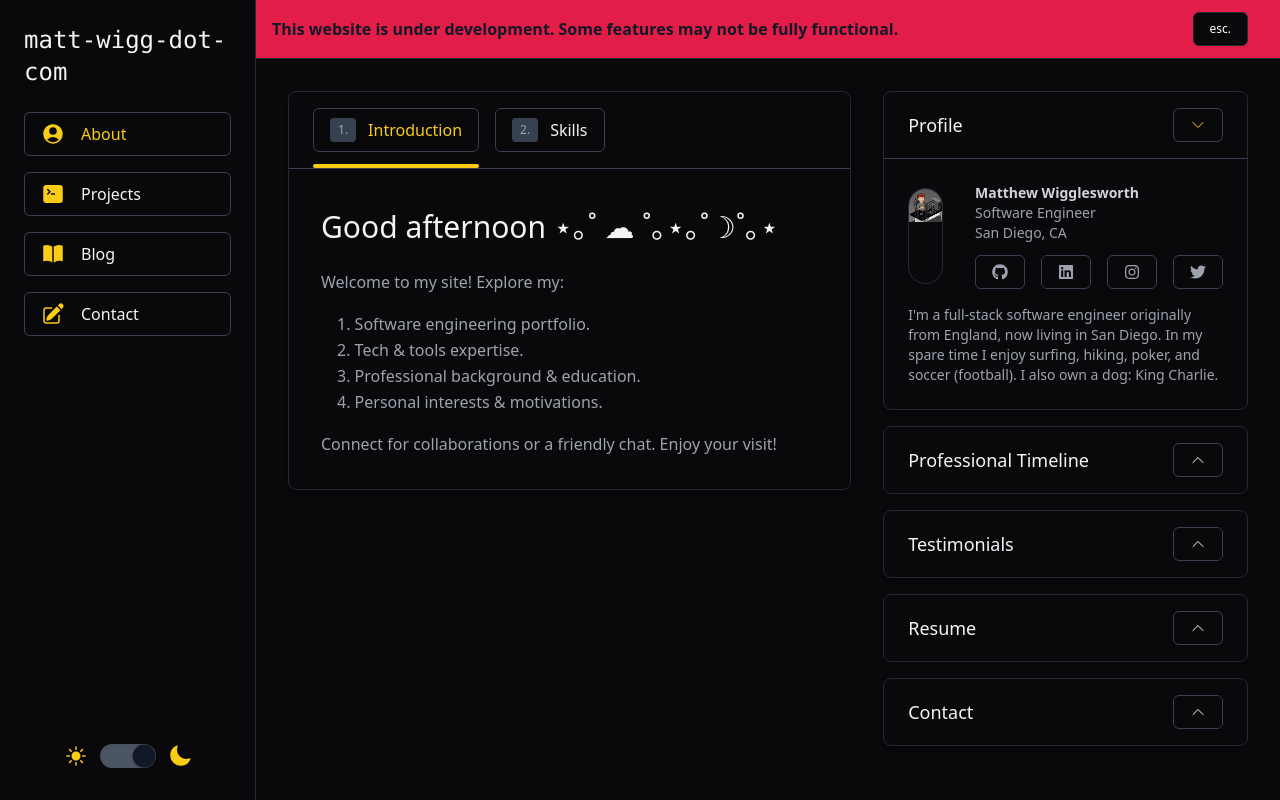
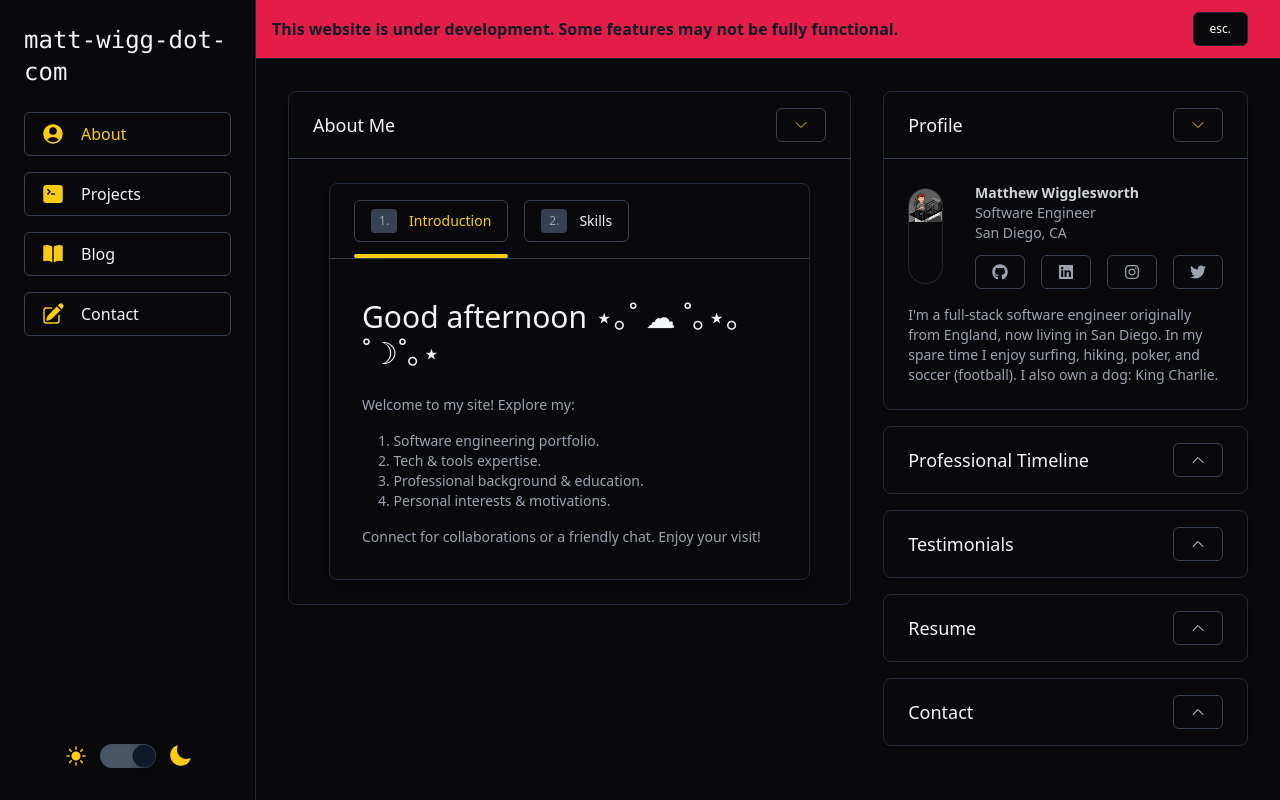
Before and after one commit to matt-wigg/matt-wigg-dot-com, a Next.js app: page / in a window 1280 px wide. Built offline with nearby package versions, Linux system fonts and the light colour scheme.

Commit message:
HomeTabs in ContentCard

```diff
--- a/src/components/HomeTabs/HomeTabs.tsx
+++ b/src/components/HomeTabs/HomeTabs.tsx
@@ -2,7 +2,8 @@
 
 import React, { useRef, useState, useEffect } from 'react';
 import TabContent from './TabContent';
-import Button from '../Button';
+
+import ContentCard from '../ContentCard/ContentCard';
 
 type TabName = 'introduction' | 'skills' | 'experience';
 
@@ -65,6 +66,10 @@ const HomeTabs = () => {
   }, [setActiveTab]);
 
   return (
+    <ContentCard
+      show={true}
+      title='About Me'
+      content={
         <section className='container px-4 flex'>
           <div className='h-fit bg-white dark:bg-zinc-950 rounded-lg shadow-md border border-gray-800 w-full'>
             <div className='flex relative p-4 sm:px-6 justify-start'>
@@ -102,6 +107,8 @@ const HomeTabs = () => {
             </div>
           </div>
         </section>
+      }
+    />
   );
 };
 
```
Lines whose indentation alone changed are shown as unchanged.
